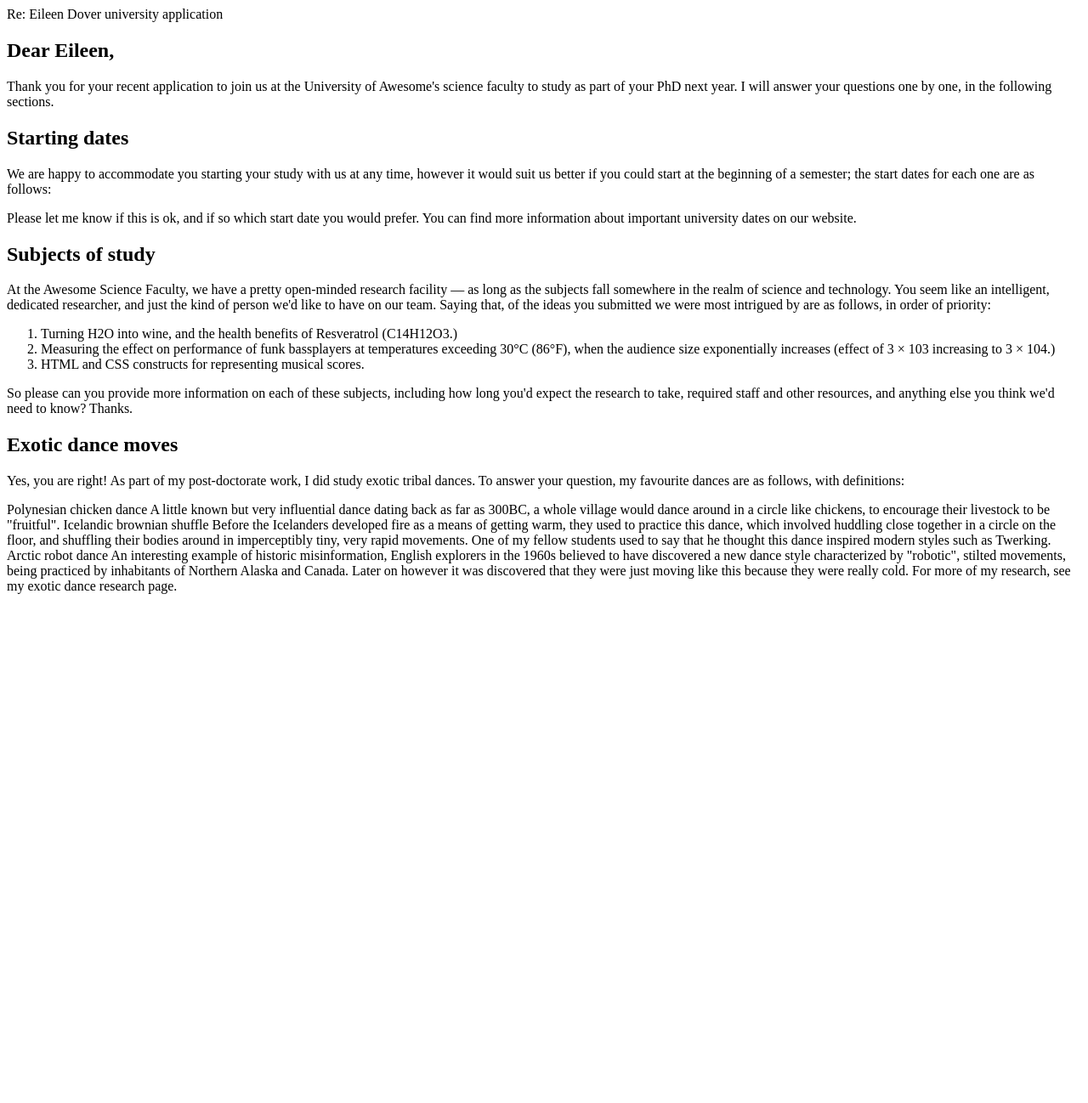
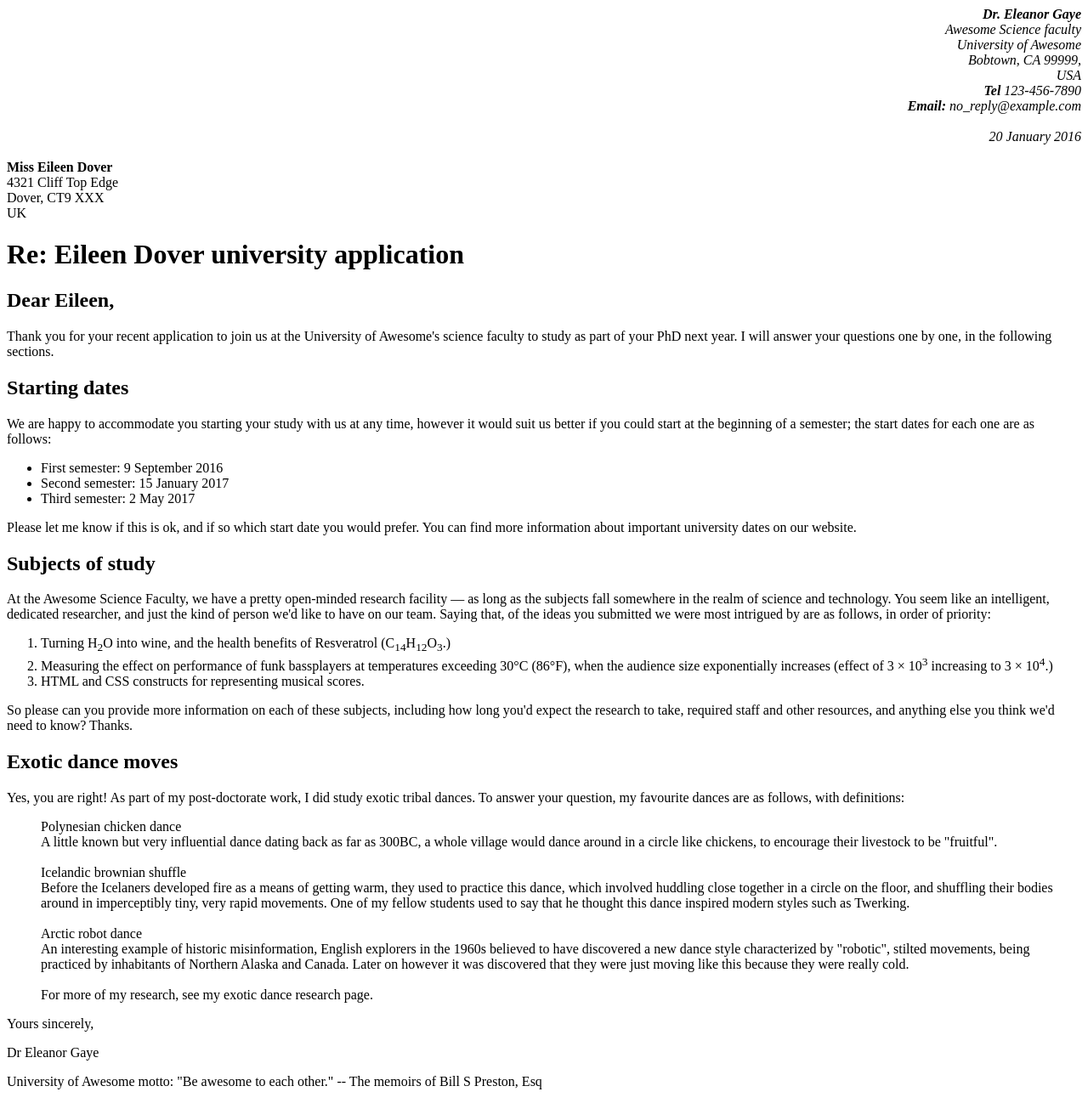
Before and after one commit to Khayendi/letter-assessment, a plain HTML site: page index.html in a window 1280 px wide. Shown: the whole page at 85% size. Before the commit the page ends 800 px from the top, so only its background shows below. Drawn offline with Linux system fonts and the light colour scheme.

Commit message:
still editin letter

```diff
--- a/index.html
+++ b/index.html
@@ -2,17 +2,43 @@
 <html lang="en">
 <head>
     <meta charset="UTF-8">
-    <meta name="viewport" content="width=device-width, initial-scale=1.0">
+    <meta name="viewpoint" content="width=device-width, initial-scale=1.0">
     <meta http-equiv="X-UA-Compatible" content="ie=edge">
     <title>Document</title>
-</h1>Re: Eileen Dover university application</h1>
+<head>
+    <div align="right">
+    <address>
+            <strong>Dr. Eleanor Gaye</strong><br>
+            Awesome Science faculty<br>
+            University of Awesome<br>
+            Bobtown, CA 99999,<br>
+            USA<br>
+            <strong>Tel</strong> 123-456-7890<br>
+           <strong>Email: </strong>no_reply@example.com<br><br>
+
+            20 January 2016<br></div>
+    </adress><br>
+    <adress>
+            <strong>Miss Eileen Dover</strong><br>
+            4321 Cliff Top Edge<br>
+            Dover, CT9 XXX<br>
+            UK<br>
+    </address>
+</head>
+<h1>Re: Eileen Dover university application</h1>
 <h2>Dear Eileen,</h2>
-<p>Thank you for your recent application to join us at the University of Awesome's science faculty to study as part of your PhD next year. I will answer your questions one by one, in the following sections.</p>
+<p>Thank you for your recent application to join us at the University of
+     Awesome's science faculty to study as part of your <abbr>PhD</abbr> next year.
+      I will answer your questions one by one, in the following sections.</p>
 
     <h2>Starting dates</h2>
 
     <p>We are happy to accommodate you starting your study with us at any time, however it would suit us better if you could start at the beginning of a semester; the start dates for each one are as follows:</p>
-
+    <ul>
+        <li>First semester: 9 September 2016</li>
+        <li>Second semester: 15 January 2017</li>
+        <li>Third semester: 2 May 2017</li>
+    </ul>
     Please let me know if this is ok, and if so which start date you would prefer.
 
     You can find more information about important university dates on our website.</p>
@@ -22,8 +48,8 @@
    <p> At the Awesome Science Faculty, we have a pretty open-minded research facility — as long as the subjects fall somewhere in the realm of science and technology. You seem like an intelligent, dedicated researcher, and just the kind of person we'd like to have on our team. Saying that, of the ideas you submitted we were most intrigued by are as follows, in order of priority:</p>
 
    <ol>
-       <li>Turning H2O into wine, and the health benefits of Resveratrol (C14H12O3.)</li>
-        <li>Measuring the effect on performance of funk bassplayers at temperatures exceeding 30°C (86°F), when the audience size exponentially increases (effect of 3 × 103 increasing to 3 × 104.)</li>
+       <li>Turning H<sub>2</sub>O into wine, and the health benefits of Resveratrol (C<sub>14</sub>H<sub>12</sub>O<sub>3</sub>.)</li>
+        <li>Measuring the effect on performance of funk bassplayers at temperatures exceeding 30°C (86°F), when the audience size exponentially increases (effect of 3 × 10<sup>3</sup> increasing to 3 × 10<sup>4</sup>.)</li>
         <li>HTML and CSS constructs for representing musical scores.</li>
     </ol>
 
@@ -34,14 +60,33 @@
 
    <p> Yes, you are right! As part of my post-doctorate work, I did study exotic tribal dances. To answer your question, my favourite dances are as follows, with definitions:</p>
 
-    Polynesian chicken dance
-    A little known but very influential dance dating back as far as 300BC, a whole village would dance around in a circle like chickens, to encourage their livestock to be "fruitful".
-    Icelandic brownian shuffle
-    Before the Icelanders developed fire as a means of getting warm, they used to practice this dance, which involved huddling close together in a circle on the floor, and shuffling their bodies around in imperceptibly tiny, very rapid movements. One of my fellow students used to say that he thought this dance inspired modern styles such as Twerking.
-    Arctic robot dance
-    An interesting example of historic misinformation, English explorers in the 1960s believed to have discovered a new dance style characterized by "robotic", stilted movements, being practiced by inhabitants of Northern Alaska and Canada. Later on however it was discovered that they were just moving like this because they were really cold.
+   <ul>
+       <li style="list-style-type: none;"> Polynesian chicken dance <br>
+        A little known but very influential dance dating back as far as 300BC,
+     a whole village would dance around in a circle like chickens, to encourage their livestock to be
+     "fruitful".</li> <br>
+     <li style="list-style-type: none;">Icelandic brownian shuffle <br>
+    Before the Icelaners developed fire as a means of getting warm,
+     they used to practice this dance, which involved huddling close together in a circle on the floor,
+     and shuffling their bodies around in imperceptibly tiny, very rapid movements.
+     One of my fellow students used to say that he thought this dance inspired modern styles such as
+      Twerking.</li><br>
+    <li style="list-style-type: none;"> Arctic robot dance<br>
+    An interesting example of historic misinformation,
+    English explorers in the 1960s believed to have discovered a new dance style characterized
+    by "robotic", stilted movements, being practiced by inhabitants of Northern Alaska and Canada.
+    Later on however it was discovered that they were just moving
+     like this because they were really cold.</li><br>
 
-    For more of my research, see my exotic dance research page.</p>
+    For more of my research, see my exotic dance research page.</ul>
+       </p>
 
-</body>
-</html>
+    <p>  Yours sincerely,
+    </p>
+    <p>Dr Eleanor Gaye
+    </p>
+
+     <p>   University of Awesome motto: "Be awesome to each other." -- The memoirs of Bill S Preston, Esq
+     </p>
+    </body>
+    </html>
```
